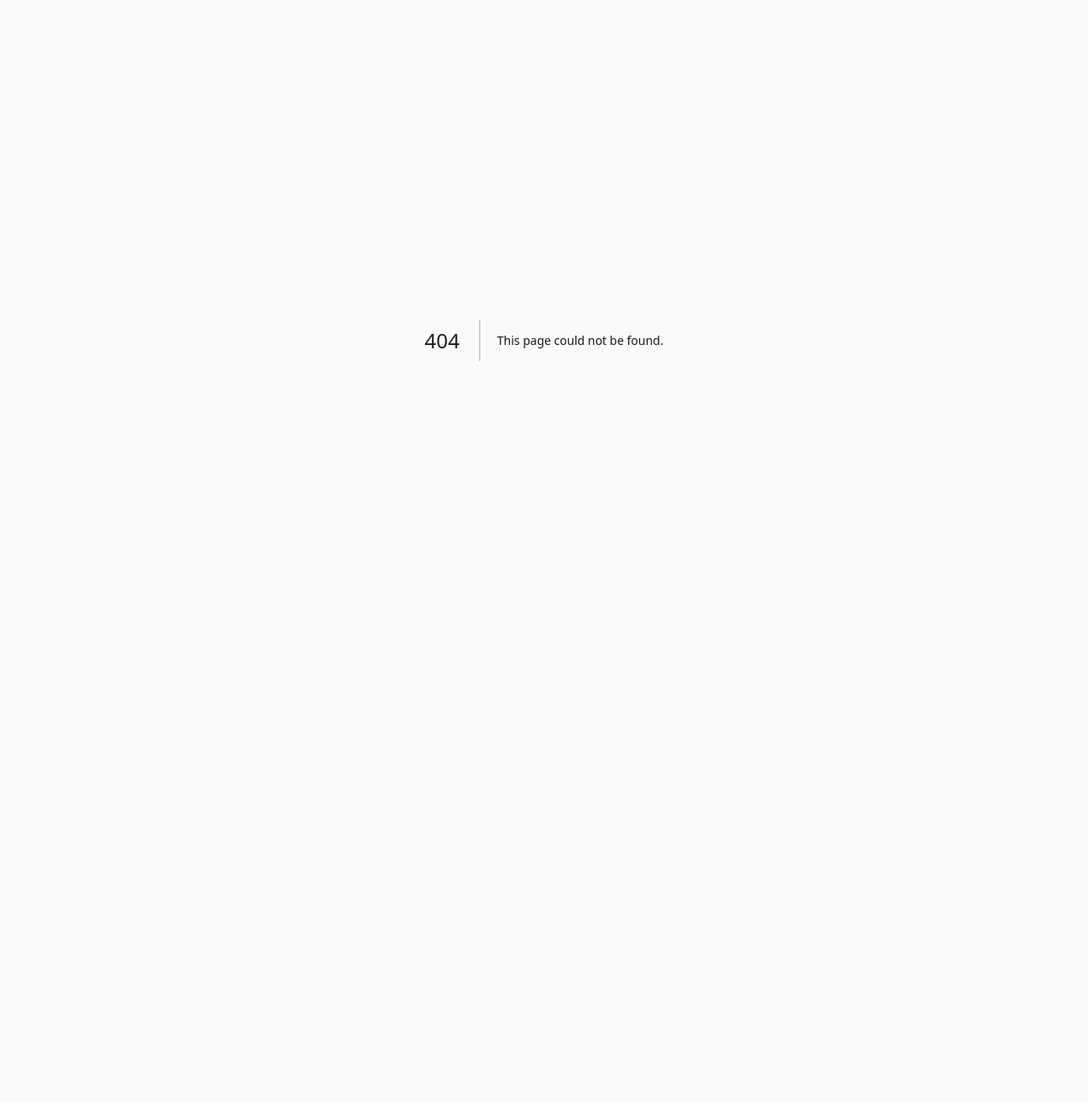
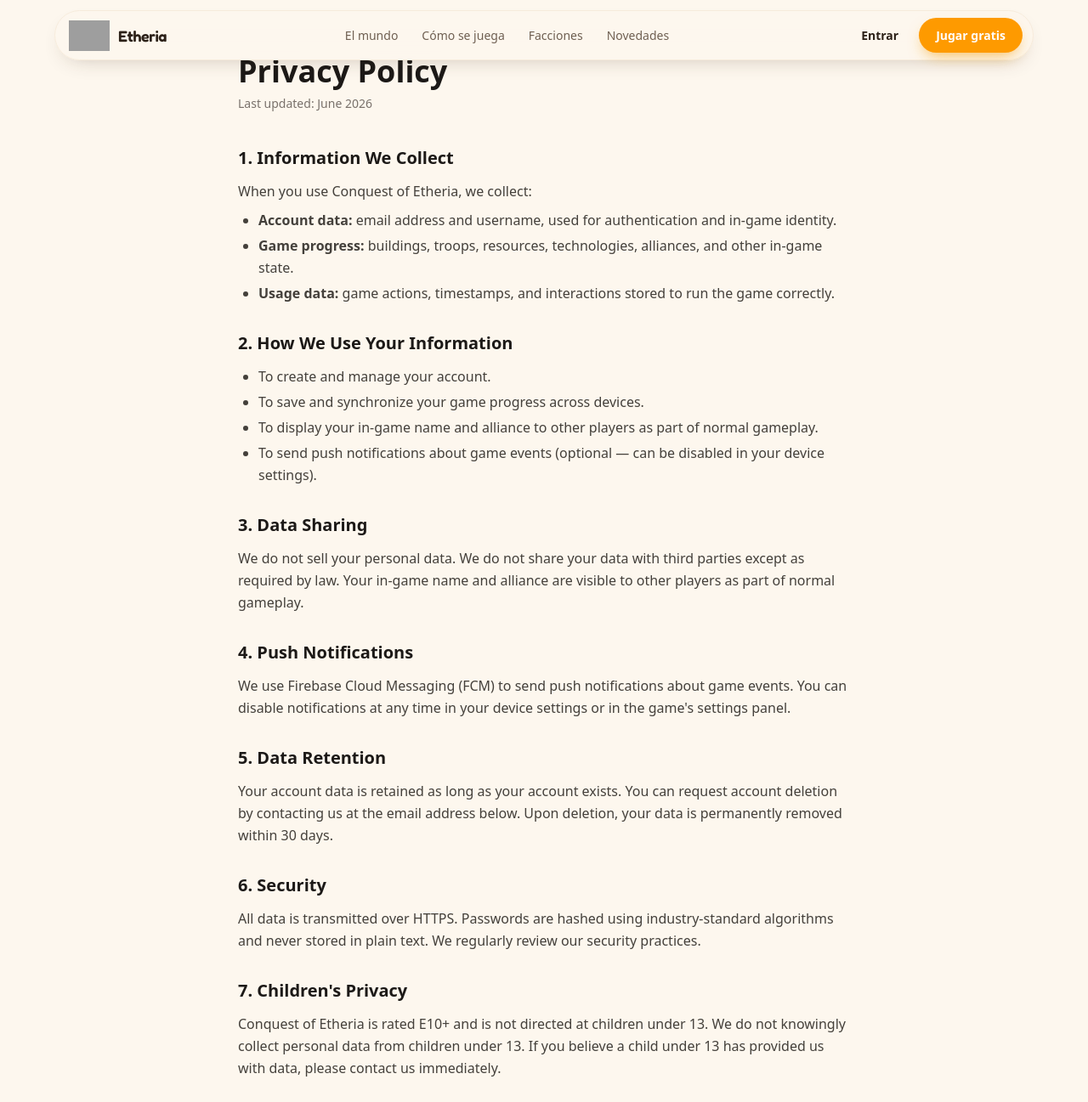
Before and after one commit to 32bitsarg/Etheriav2, a Next.js app in the folder apps/web/: page /privacy in a window 1280 px wide. Before the commit this address had no page. Shown: the top 1297 px of the page at 85% size. Before the commit the page ends 800 px from the top, so only its background shows below. Built offline with nearby package versions, Linux system fonts and the light colour scheme; no server answers; grey boxes are pictures that could not be loaded.

Commit message:
feat(web): página de política de privacidad en /privacy
Requerida por Google Play Store. Cubre: datos recolectados,
uso, retención, push notifications (FCM), contacto y eliminación.

Co-Authored-By: Claude Sonnet 4.6 <noreply@anthropic.com>

```diff
--- /dev/null
+++ b/apps/web/app/(public)/privacy/page.tsx
@@ -0,0 +1,113 @@
+import type { Metadata } from "next";
+
+export const metadata: Metadata = {
+  title: "Privacy Policy — Conquest of Etheria",
+  description: "Privacy policy for Conquest of Etheria, a real-time multiplayer strategy game.",
+};
+
+export default function PrivacyPage() {
+  return (
+    <div className="mx-auto max-w-3xl px-6 py-16 text-stone-800">
+      <h1 className="mb-2 font-serif text-4xl font-bold text-stone-900">Privacy Policy</h1>
+      <p className="mb-10 text-sm text-stone-500">Last updated: June 2026</p>
+
+      <Section title="1. Information We Collect">
+        <p>When you use Conquest of Etheria, we collect:</p>
+        <ul>
+          <li><strong>Account data:</strong> email address and username, used for authentication and in-game identity.</li>
+          <li><strong>Game progress:</strong> buildings, troops, resources, technologies, alliances, and other in-game state.</li>
+          <li><strong>Usage data:</strong> game actions, timestamps, and interactions stored to run the game correctly.</li>
+        </ul>
+      </Section>
+
+      <Section title="2. How We Use Your Information">
+        <ul>
+          <li>To create and manage your account.</li>
+          <li>To save and synchronize your game progress across devices.</li>
+          <li>To display your in-game name and alliance to other players as part of normal gameplay.</li>
+          <li>To send push notifications about game events (optional — can be disabled in your device settings).</li>
+        </ul>
+      </Section>
+
+      <Section title="3. Data Sharing">
+        <p>
+          We do not sell your personal data. We do not share your data with third parties except as required by law.
+          Your in-game name and alliance are visible to other players as part of normal gameplay.
+        </p>
+      </Section>
+
+      <Section title="4. Push Notifications">
+        <p>
+          We use Firebase Cloud Messaging (FCM) to send push notifications about game events.
+          You can disable notifications at any time in your device settings or in the game's settings panel.
+        </p>
+      </Section>
+
+      <Section title="5. Data Retention">
+        <p>
+          Your account data is retained as long as your account exists.
+          You can request account deletion by contacting us at the email address below.
+          Upon deletion, your data is permanently removed within 30 days.
+        </p>
+      </Section>
+
+      <Section title="6. Security">
+        <p>
+          All data is transmitted over HTTPS. Passwords are hashed using industry-standard algorithms
+          and never stored in plain text. We regularly review our security practices.
+        </p>
+      </Section>
+
+      <Section title="7. Children's Privacy">
+        <p>
+          Conquest of Etheria is rated E10+ and is not directed at children under 13.
+          We do not knowingly collect personal data from children under 13.
+          If you believe a child under 13 has provided us with data, please contact us immediately.
+        </p>
+      </Section>
+
+      <Section title="8. Contact Us">
+        <p>
+          For questions, data access requests, or account deletion:
+        </p>
+        <p className="mt-2">
+          <strong>Email:</strong>{" "}
+          <a href="mailto:elbardelorencia990@gmail.com" className="text-amber-700 underline">
+            elbardelorencia990@gmail.com
+          </a>
+          <br />
+          <strong>Website:</strong>{" "}
+          <a href="https://conquestofetheria.com" className="text-amber-700 underline">
+            conquestofetheria.com
+          </a>
+        </p>
+      </Section>
+
+      <Section title="9. Changes to This Policy">
+        <p>
+          We may update this privacy policy from time to time.
+          Changes will be posted at{" "}
+          <a href="https://conquestofetheria.com/privacy" className="text-amber-700 underline">
+            conquestofetheria.com/privacy
+          </a>{" "}
+          with an updated date. Continued use of the app after changes constitutes acceptance.
+        </p>
+      </Section>
+
+      <p className="mt-12 text-center text-sm text-stone-400">
+        Esta política también está disponible en español a pedido.
+      </p>
+    </div>
+  );
+}
+
+function Section({ title, children }: { title: string; children: React.ReactNode }) {
+  return (
+    <section className="mb-8">
+      <h2 className="mb-3 font-serif text-xl font-semibold text-stone-900">{title}</h2>
+      <div className="space-y-2 text-stone-700 leading-relaxed [&_ul]:list-disc [&_ul]:pl-6 [&_ul]:space-y-1">
+        {children}
+      </div>
+    </section>
+  );
+}
```
